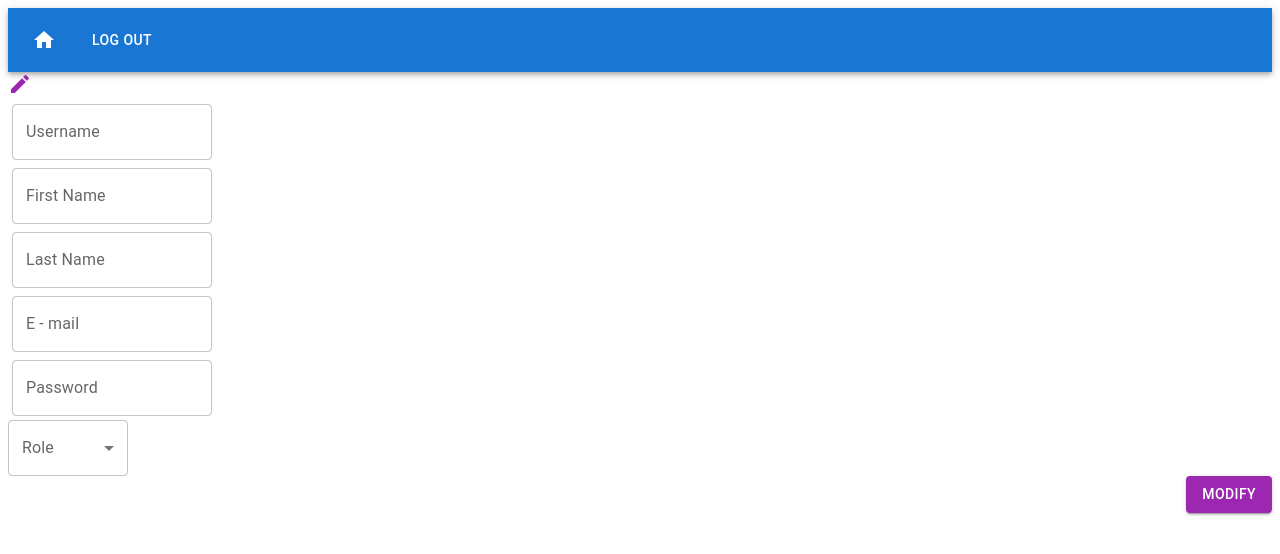
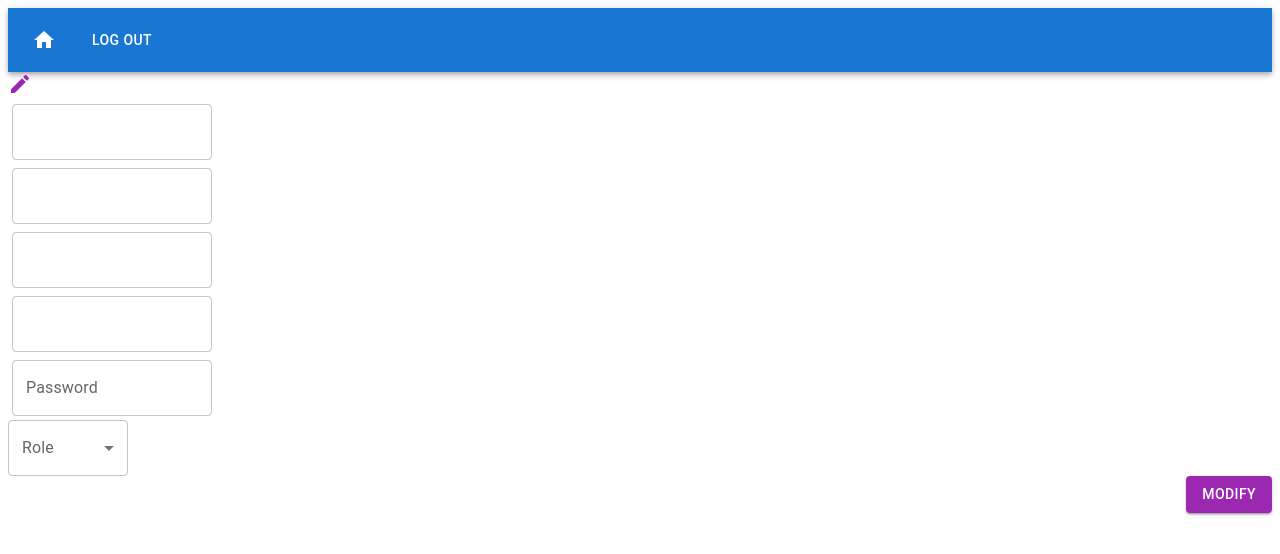
Before and after one commit to kath1304/front-end, a React (Create React App) app: page /paths/modifyUser in a window 1280 px wide. Shown: the top 554 px of the page. Built offline with nearby package versions, Linux system fonts and the light colour scheme; no server answers.

Commit message:
risolto label modify users

```diff
--- a/src/routes/modifyUser.jsx
+++ b/src/routes/modifyUser.jsx
@@ -106,7 +106,6 @@ export default function ModifyUser() {
                     <div>
                         <TextField
                             id="outlined-username-input"
-                            label="Username"
                             name="username"
                             autoComplete="current-username"
                             {...register("username", {required: true})}
@@ -116,7 +115,6 @@ export default function ModifyUser() {
                     <div>
                         <TextField
                             id="outlined-firstname-input"
-                            label="First Name"
                             name="firstname"
                             autoComplete="current-firstname"
                             {...register("firstname", {required: true})}
@@ -126,7 +124,6 @@ export default function ModifyUser() {
                     <div>
                         <TextField
                             id="outlined-lastname-input"
-                            label="Last Name"
                             name="lastname"
                             autoComplete="current-lastname"
                             {...register("lastname", {required: true})}
@@ -136,7 +133,6 @@ export default function ModifyUser() {
                     <div>
                         <TextField
                             id="outlined-email-input"
-                            label="E - mail"
                             name="email"
                             autoComplete="current-email"
                             {...register("email", {required: true})}
```
